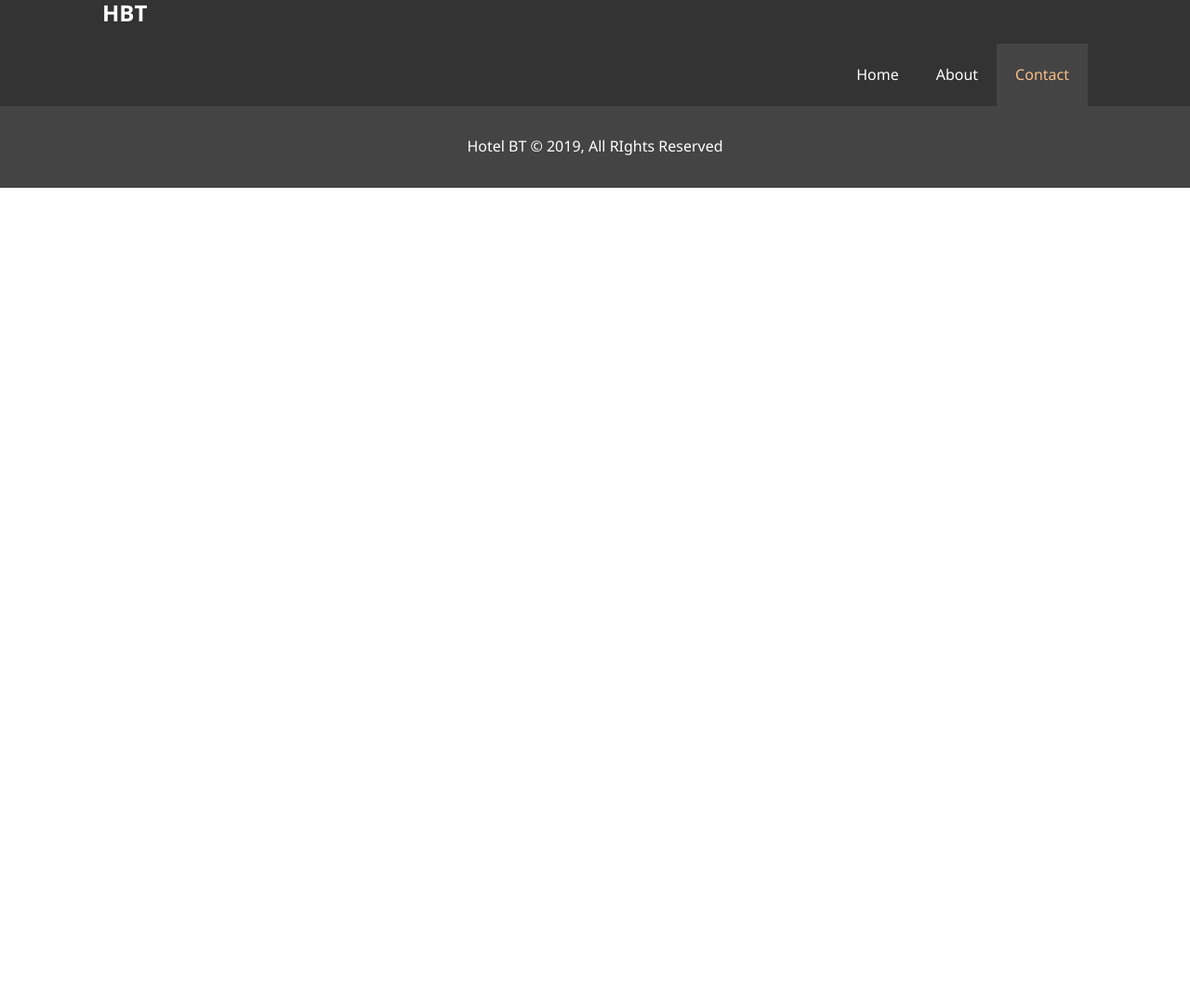
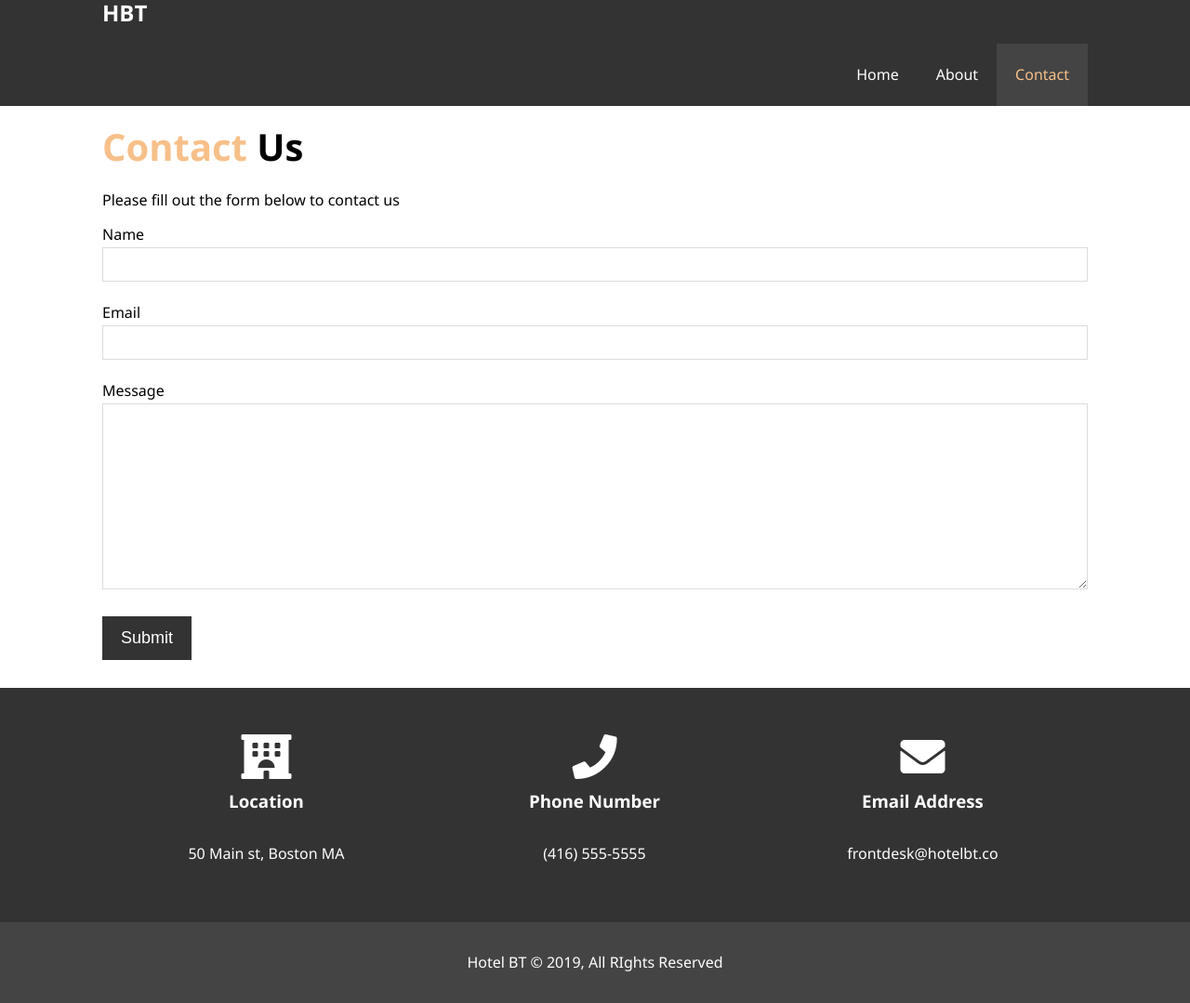
Before and after one commit to moqdev/hotel_website, a plain HTML site: page contact.html in a window 1280 px wide. Shown: the whole page at 93% size. Before the commit the page ends 800 px from the top, so only its background shows below. Drawn offline with Linux system fonts and the light colour scheme.

Commit message:
Add contact.css

```diff
--- a/contact.html
+++ b/contact.html
@@ -41,6 +41,48 @@
       </nav>
     </header>
 
+    <section id="contact-form" class="py-3">
+      <div class="container">
+        <h1 class="l-heading"><span class="text-primary">Contact</span> Us</h1>
+        <p>Please fill out the form below to contact us</p>
+        <form action="process.php">
+          <div class="form-group">
+            <label for="name">Name</label>
+            <input type="text" name="name" id="name" />
+          </div>
+          <div class="form-group">
+            <label for="email">Email</label>
+            <input type="email" name="email" id="email" />
+          </div>
+          <div class="form-group">
+            <label for="message">Message</label>
+            <textarea name="message" id="message"></textarea>
+          </div>
+          <button type="submit" class="btn">Submit</button>
+        </form>
+      </div>
+    </section>
+
+    <section id="contact-info" class="bg-dark">
+      <div class="container">
+        <div class="box">
+          <i class="fas fa-hotel fa-3x"></i>
+          <h3>Location</h3>
+          <p>50 Main st, Boston MA</p>
+        </div>
+        <div class="box">
+          <i class="fas fa-phone fa-3x"></i>
+          <h3>Phone Number</h3>
+          <p>(416) 555-5555</p>
+        </div>
+        <div class="box">
+          <i class="fas fa-envelope fa-3x"></i>
+          <h3>Email Address</h3>
+          <p>frontdesk@hotelbt.co</p>
+        </div>
+      </div>
+    </section>
+
     <!-- Footer -->
     <footer id="main-footer">
       <p>Hotel BT &copy; 2019, All RIghts Reserved</p>
--- a/css/style.css
+++ b/css/style.css
@@ -235,6 +235,34 @@ p {
   border-radius: 50%;
 }
 
+/* Contact Form */
+#contact-form .form-group {
+  margin-bottom: 20px;
+}
+
+contact-form label {
+  display: block;
+  margin-bottom: 5px;
+}
+
+#contact-form input,
+#contact-form textarea {
+  width: 100%;
+  padding: 10px;
+  border: 1px #ddd solid;
+}
+
+#contact-form textarea {
+  height: 200px;
+}
+
+#contact-form input:focus,
+#contact-form textarea:focus {
+  outline: none;
+  border-color: var(--primary-color);
+}
+
+
 /* Footer */
 #main-footer {
   text-align: center;
```
Also changed, not shown: img/screenshot.png (added), 2 other files.
